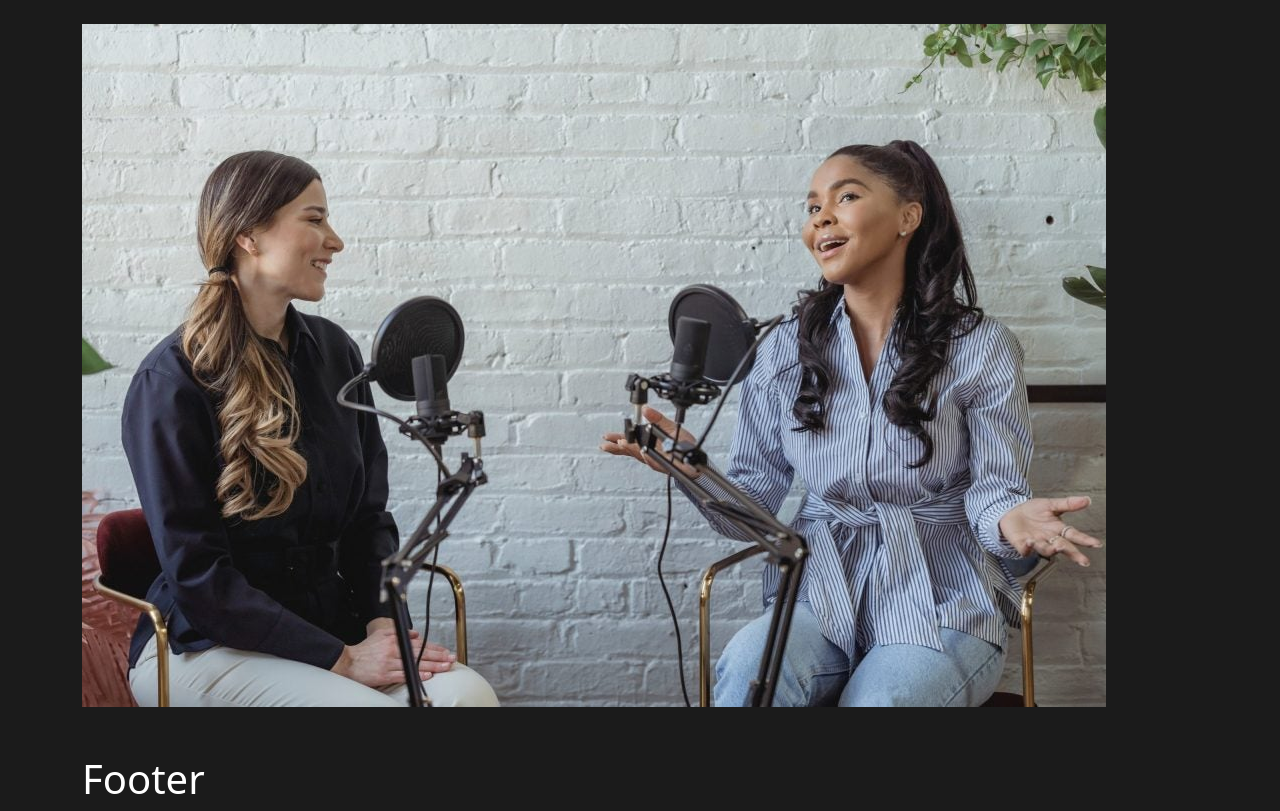
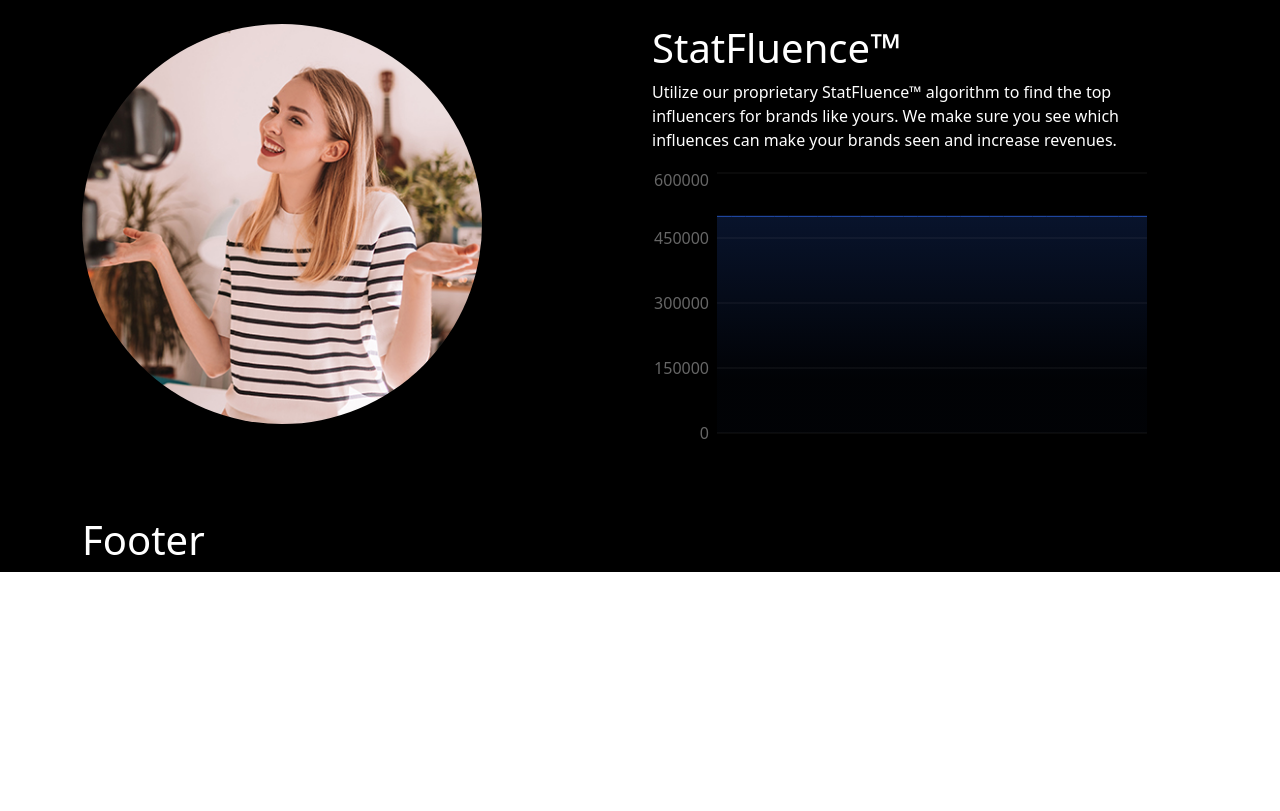
Before and after one commit to rrmangum/OuterEdge_Hackathon, a React (Create React App) app in the folder my-app/: page / in a window 1280 px wide. Built offline with nearby package versions, Linux system fonts and the light colour scheme.

Commit message:
fix landing

```diff
--- a/my-app/package.json
+++ b/my-app/package.json
@@ -7,6 +7,7 @@
     "@testing-library/react": "^13.0.0",
     "@testing-library/user-event": "^13.2.1",
     "bootstrap": "^5.2.3",
+    "date-fns": "^2.29.3",
     "mdi": "^2.2.43",
     "prop-types": "^15.8.1",
     "react": "^18.2.0",
@@ -16,6 +17,7 @@
     "react-redux": "^8.0.5",
     "react-router-dom": "^6.9.0",
     "react-scripts": "5.0.1",
+    "recharts": "^2.5.0",
     "web-vitals": "^2.1.0"
   },
   "scripts": {
--- a/my-app/src/App.css
+++ b/my-app/src/App.css
@@ -38,5 +38,5 @@
 }
 
  .App-bg-dark {
-   background-color: #1B1B1B;
+   background-color: black;
  }
--- a/my-app/src/components/landing/FindInfluencers.jsx
+++ b/my-app/src/components/landing/FindInfluencers.jsx
@@ -1,7 +1,25 @@
 import React from "react";
 import { Container, Row, Col, Image } from "react-bootstrap";
+import {
+  ResponsiveContainer,
+  AreaChart,
+  XAxis,
+  YAxis,
+  Area,
+  Tooltip,
+  CartesianGrid,
+} from "recharts";
+import { format, parseISO, subDays } from "date-fns";
 import socialMedia from "../../assets/images/landing/social-media.jpg";
 import "./landing.css";
+
+const data = [];
+for (let num = 30; num >= 0; num--) {
+  data.push({
+    date: subDays(new Date(), num).toISOString().substr(0, 10),
+    value: 500000 + Math.random(1000000),
+  });
+}
 
 export default function FindInfluencers() {
   return (
@@ -9,10 +27,67 @@ export default function FindInfluencers() {
       <Container>
         <Row>
           <Col>
-            <Image src={socialMedia} />
+            <Image className="section-img" src={socialMedia} />
+          </Col>
+          <Col>
+            <h1 className="text-white">StatFluence&trade;</h1>
+            <p className="text-white">
+              Utilize our proprietary StatFluence&trade; algorithm to find the
+              top influencers for brands like yours. We make sure you see which
+              influences can make your brands seen and increase revenues.
+            </p>
+            <ResponsiveContainer width={500} height={300}>
+              <AreaChart data={data}>
+                <defs>
+                  <linearGradient id="color" x1="0" y1="0" x2="0" y2="1">
+                    <stop offset="0%" stopColor="#2451B7" stopOpacity={0.4} />
+                    <stop offset="75%" stopColor="#2451B7" stopOpacity={0.05} />
+                  </linearGradient>
+                </defs>
+
+                <Area dataKey="value" stroke="#2451B7" fill="url(#color)" />
+
+                <XAxis
+                  dataKey="date"
+                  axisLine={false}
+                  tickLine={false}
+                  tickFormatter={(str) => {
+                    const date = parseISO(str);
+                    if (date.getDate() % 7 === 0) {
+                      return format(date, "MMM, d");
+                    }
+                    return "";
+                  }}
+                />
+
+                <YAxis
+                  datakey="value"
+                  axisLine={false}
+                  tickLine={false}
+                  tickCount={5}
+                  tickFormatter={(number) => `${number.toFixed()}`}
+                />
+
+                <Tooltip content={<CustomTooltip />} />
+
+                <CartesianGrid opacity={0.1} vertical={false} />
+              </AreaChart>
+            </ResponsiveContainer>
           </Col>
         </Row>
       </Container>
     </>
   );
 }
+
+function CustomTooltip({ active, payload, label }) {
+  if (active) {
+    return (
+      <div className="tooltip">
+        <h4>{format(parseISO(label), "eeee, d MMM, yyyy")}</h4>
+        <p>${payload[0].value.toFixed(2)} CAD</p>
+      </div>
+    );
+  }
+  return null;
+}
--- a/my-app/src/components/landing/landing.css
+++ b/my-app/src/components/landing/landing.css
@@ -71,9 +71,10 @@
   }
 
   .section-img {
-      height: 400px;
-      width: 400px;
-      object-fit: cover;
+    border-radius: 50%;
+    width: 400px;
+    height: 400px;
+    object-fit: cover;
   }
 
   .section-text {
```
Also changed, not shown: my-app/src/assets/images/landing/social-media.jpg, 1 other file (tests, documents, lock files or other folders).
